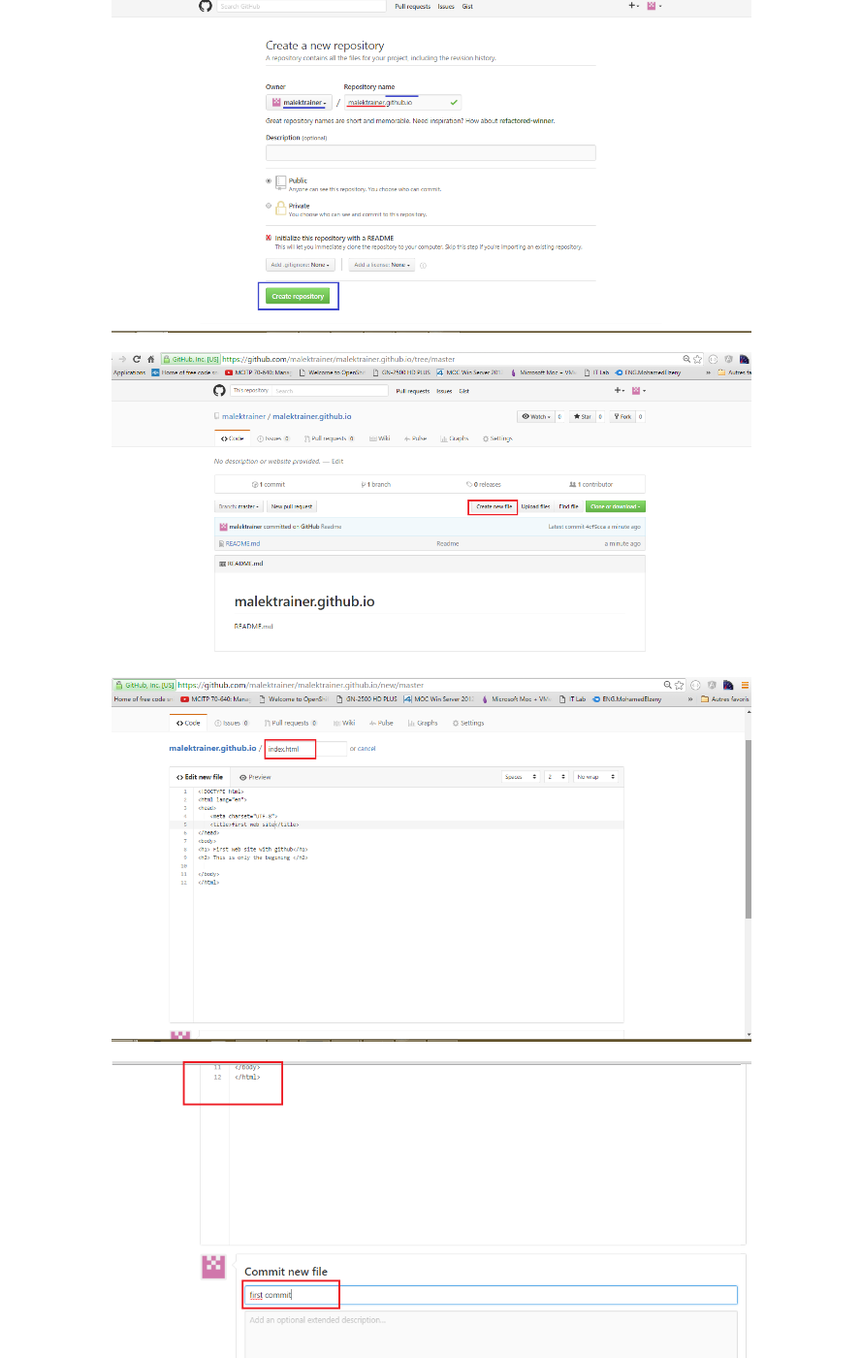
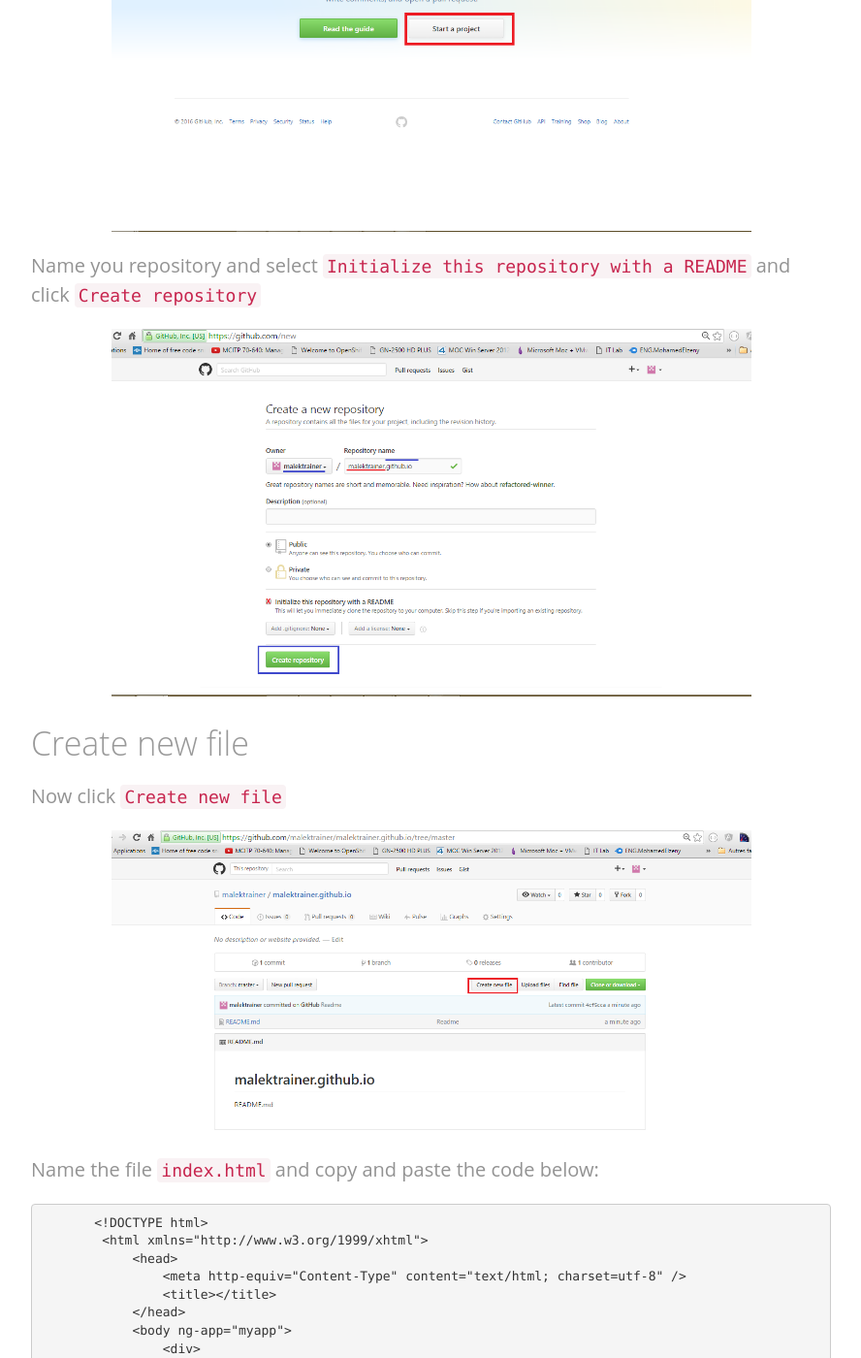
Before and after one commit to malekbenz/malekbenz, a Jekyll site: the page built from _posts/2016-06-01-Create-free-website-with-github.md, in a window 1280 px wide and 1400 px high, scrolled down 2694 px. Shown: the whole window at 97% size, without its empty margins (53-941 px from the left). Built offline with Jekyll 4.4.1, drawn with Linux system fonts in a browser that asks for light colours; nearby versions of some CDN libraries; comment, search, counter and statistics services are not loaded; some of the changed text lies outside the part shown.

Commit message:
post modif

````diff
--- a/_posts/2016-06-01-Create-free-website-with-github.md
+++ b/_posts/2016-06-01-Create-free-website-with-github.md
@@ -10,9 +10,13 @@ categories: ['Javascript',  'NodeJs', 'Angularjs']
 ---
 
 
-## Create a web application
+## Create a Github account
+if you don't have [Github website](https://github.com/) and signup.
+Enter a `username`, `email` and `password` and click `Create a account`.
 
 ![CMD](/images/github/01.png){:class="img-responsive" :max-width="80%"}
+
+click continue
 
 ![CMD](/images/github/02.png){:class="img-responsive" :max-width="80%"}
 
@@ -20,23 +24,62 @@ categories: ['Javascript',  'NodeJs', 'Angularjs']
 
 ![CMD](/images/github/04.png){:class="img-responsive" :max-width="80%"}
 
+`skip this step`
+
+## Create new repository:
+
+Click on start a project :
+
 ![CMD](/images/github/05.png){:class="img-responsive" :max-width="80%"}
+
+Name you repository and select `Initialize this repository with a README` and click `Create repository`
 
 ![CMD](/images/github/06.png){:class="img-responsive" :max-width="80%"}
 
+## Create new file
+
+Now click `Create new file`
+
 ![CMD](/images/github/07.png){:class="img-responsive" :max-width="80%"}
+
+Name the file `index.html` and copy and paste the code below:
+
+``` Javascript
+       <!DOCTYPE html>
+        <html xmlns="http://www.w3.org/1999/xhtml">
+            <head>
+                <meta http-equiv="Content-Type" content="text/html; charset=utf-8" />
+                <title></title>
+            </head>
+            <body ng-app="myapp">
+                <div>
+                    <h1>First website with Gihub</h1>
+                    <h2>A static website</h2>
+                </div>
+
+            </body>
+        </html>
+```
 
 ![CMD](/images/github/08.png){:class="img-responsive" :max-width="80%"}
 
+commit the change by clicking `commit new file`
+
 ![CMD](/images/github/09.png){:class="img-responsive" :max-width="80%"}
+
+## Create new Branche
+
+Create a new Branche and name `ng-pages`
 
 ![CMD](/images/github/10.png){:class="img-responsive" :max-width="80%"}
 
+Click `Settings`.
+
 ![CMD](/images/github/11.png){:class="img-responsive" :max-width="80%"}
 
+As you see in the  repository Settings the site is published at `https://malektrainer.github.io`
+
 ![CMD](/images/github/12.png){:class="img-responsive" :max-width="80%"}
-
-
 
 
 ## Run the application
@@ -47,5 +90,5 @@ categories: ['Javascript',  'NodeJs', 'Angularjs']
 
 
 >
-> ## **First angular js application**
+> ## This website is available at `https://malektrainer.github.io`
 >
````
Also changed, not shown: images/github/13.png.
